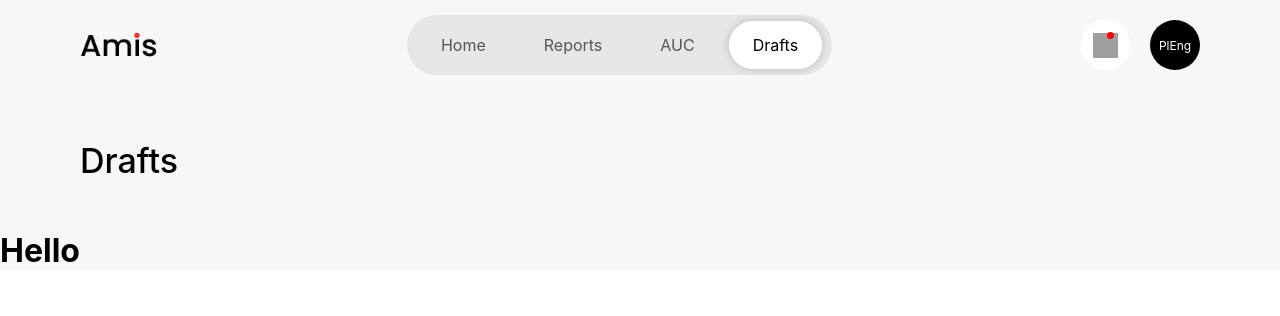
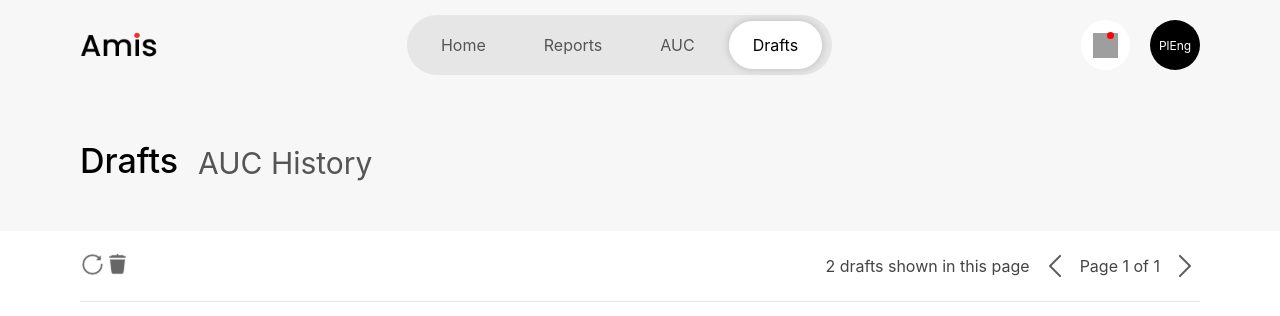
Before and after one commit to AMISTheProject/AMIS, a React (Create React App) app: page /drafts in a window 1280 px wide. Shown: the top 316 px of the page. Built offline with nearby package versions, Linux system fonts and the light colour scheme; grey boxes are pictures that could not be loaded.

Commit message:
Add a basic Drafts screen, with styles and connect it to the app

```diff
--- a/src/App.js
+++ b/src/App.js
@@ -5,14 +5,9 @@ import { Header } from './components/Header';
 import { PageTitle } from './components/PageTitle';
 import { AUC } from './screens/AUC';
 import { Dashboard } from './screens/Dashboard';
+import { Drafts } from './screens/Drafts';
 import { AssetReports } from './screens/AssetReports';
 import { BrowserRouter, Routes, Route, useLocation } from 'react-router-dom';
-
-const Home = () => (
-  <div>
-    <h1>Hello</h1>
-  </div>
-);
 
 function App() {
   return (
@@ -39,7 +34,7 @@ function AppMain() {
       setSubtitle('June 2024');
     } else if(location.pathname == '/drafts') {
       setCurrentRoute('Drafts');
-      setSubtitle('');
+      setSubtitle('AUC History');
     }
   }, [location.pathname]);
 
@@ -53,7 +48,7 @@ function AppMain() {
             <Route path="/" element={<Dashboard />} />
             <Route path="/reports" element={<AssetReports />} />
             <Route path="/auc" element={<AUC />} />
-            <Route path="/drafts" element={<Home />} />
+            <Route path="/drafts" element={<Drafts />} />
           </Routes>
         </div>
   );
--- a/src/assets/style/styles.css
+++ b/src/assets/style/styles.css
@@ -577,3 +577,30 @@
     flex-direction: row;
     gap: 40px;
 }
+
+.drafts-container {
+    height: 100vh;
+    width: 100%;
+    background-color: #fff;
+    padding: 0 80px;
+}
+
+.drafts-header {
+    padding: 20px 0;
+    border-bottom: 1px solid rgba(0, 0, 0, 0.1);
+    display: flex;
+    flex-direction: row;
+    align-items: center;
+    justify-content: space-between;
+}
+
+.drafts-header-text {
+    color: #444;
+}
+
+.drafts-header-right {
+    display: flex;
+    flex-direction: row;
+    align-items: center;
+    gap: 10px;
+}
--- /dev/null
+++ b/src/screens/Drafts.js
@@ -0,0 +1,28 @@
+import '../assets/style/styles.css';
+import refreshIcon from '../assets/images/refresh-icon.svg';
+import binIcon from '../assets/images/bin-icon.svg';
+import arrow from '../assets/images/left-arrow-icon.png';
+
+export const Drafts = () => {
+    return (
+        <div className='drafts-container'>
+            <div className='drafts-header'>
+                <div>
+                    <img src={refreshIcon} width='25px' height='25px' />
+                    <img src={binIcon} width='25px' height='25px' />
+                </div>
+
+                <div className='drafts-header-right'>
+                    <span className='drafts-header-text'>2 drafts shown in this page</span>
+                    <img src={arrow} width='30px' height='30px' style={{opacity: 0.65}}/>
+                    <span className='drafts-header-text'>Page 1 of 1</span>
+                    <img src={arrow} width='30px' height='30px' style={{opacity: 0.65, transform: 'rotate(180deg)'}}/>
+                </div>
+            </div>
+
+            <div className='drafts-content'>
+
+            </div>
+        </div>
+    );
+};
```
Also changed, not shown: src/assets/images/bin-icon.svg (added), src/assets/images/refresh-icon.svg (added).
